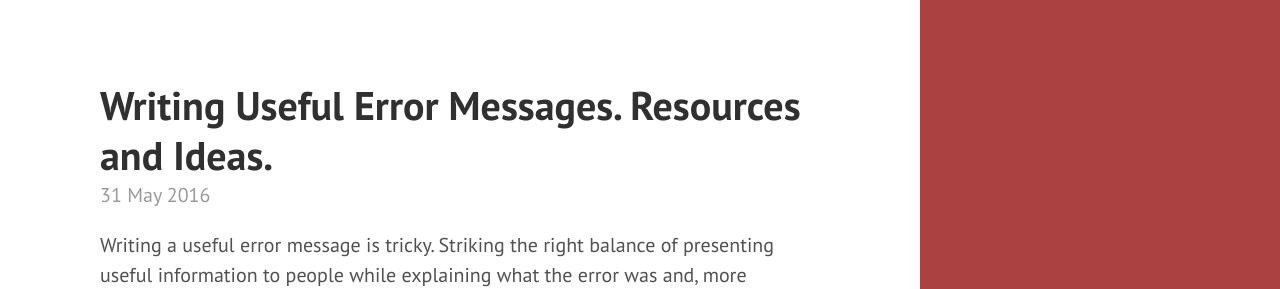
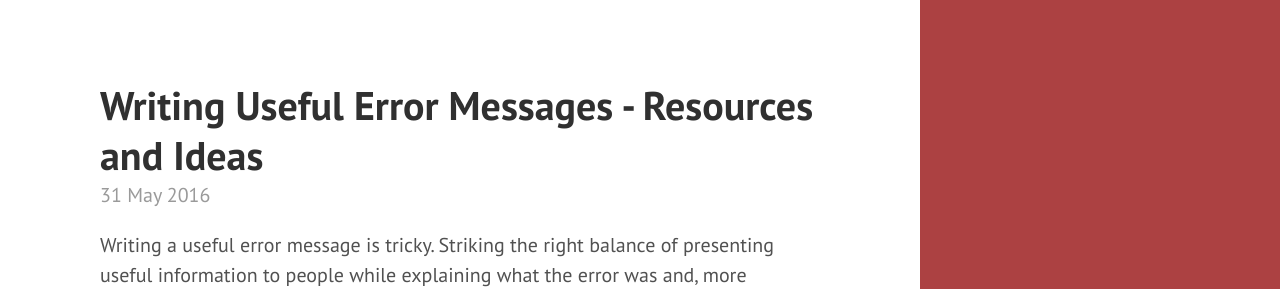
Before and after one commit to whitingx/whitingx.github.io, a Jekyll site: the page built from _posts/2016-05-31-writing-useful-error-messages.md, in a window 1280 px wide and 900 px high. Shown: the top 289 px of the window. Built offline with Jekyll 4.4.1, drawn with Linux system fonts in a browser that asks for light colours; some web fonts are replaced; comment, search, counter and statistics services are not loaded.

```diff
--- a/_posts/2016-05-31-writing-useful-error-messages.md
+++ b/_posts/2016-05-31-writing-useful-error-messages.md
@@ -1,6 +1,6 @@
 ---
 published: true
-title: Writing Useful Error Messages. Resources and Ideas.
+title: Writing Useful Error Messages - Resources and Ideas
 layout: post
 tags: [ux, error messages]
 ---
```
